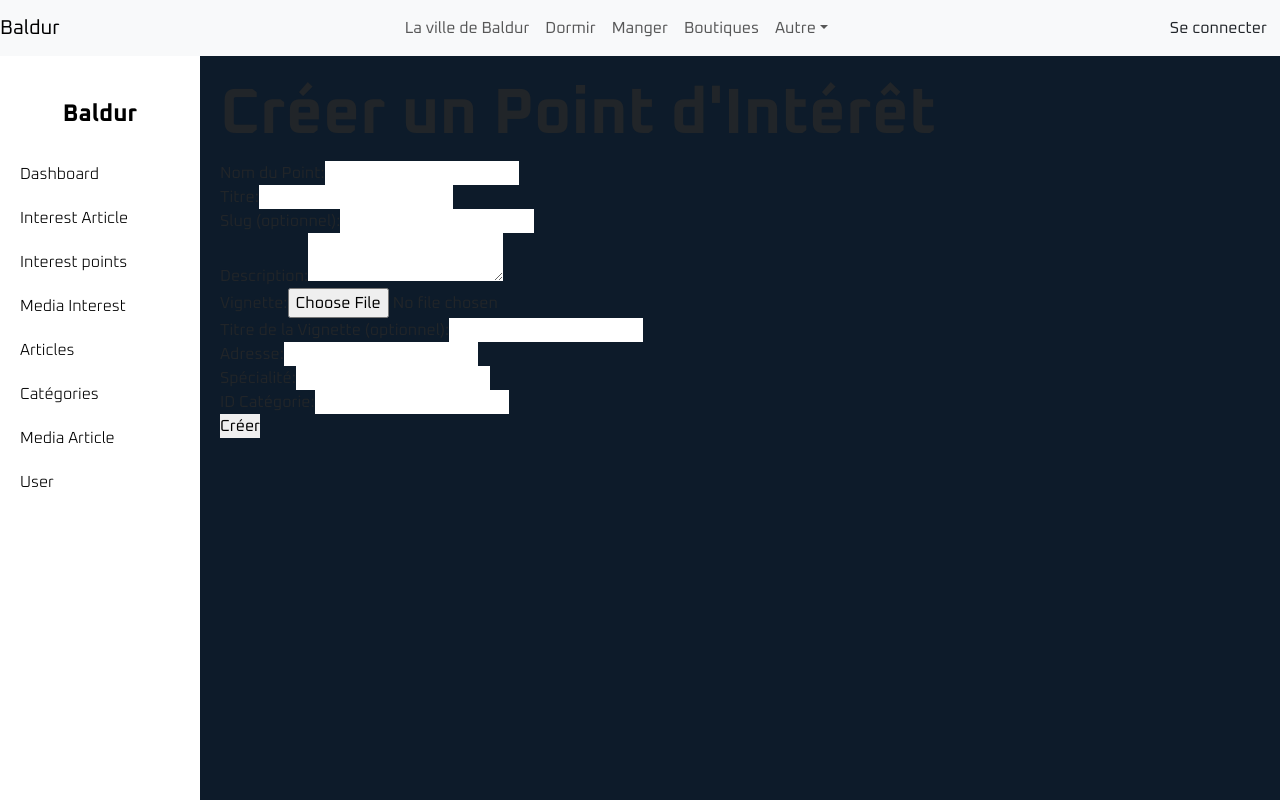
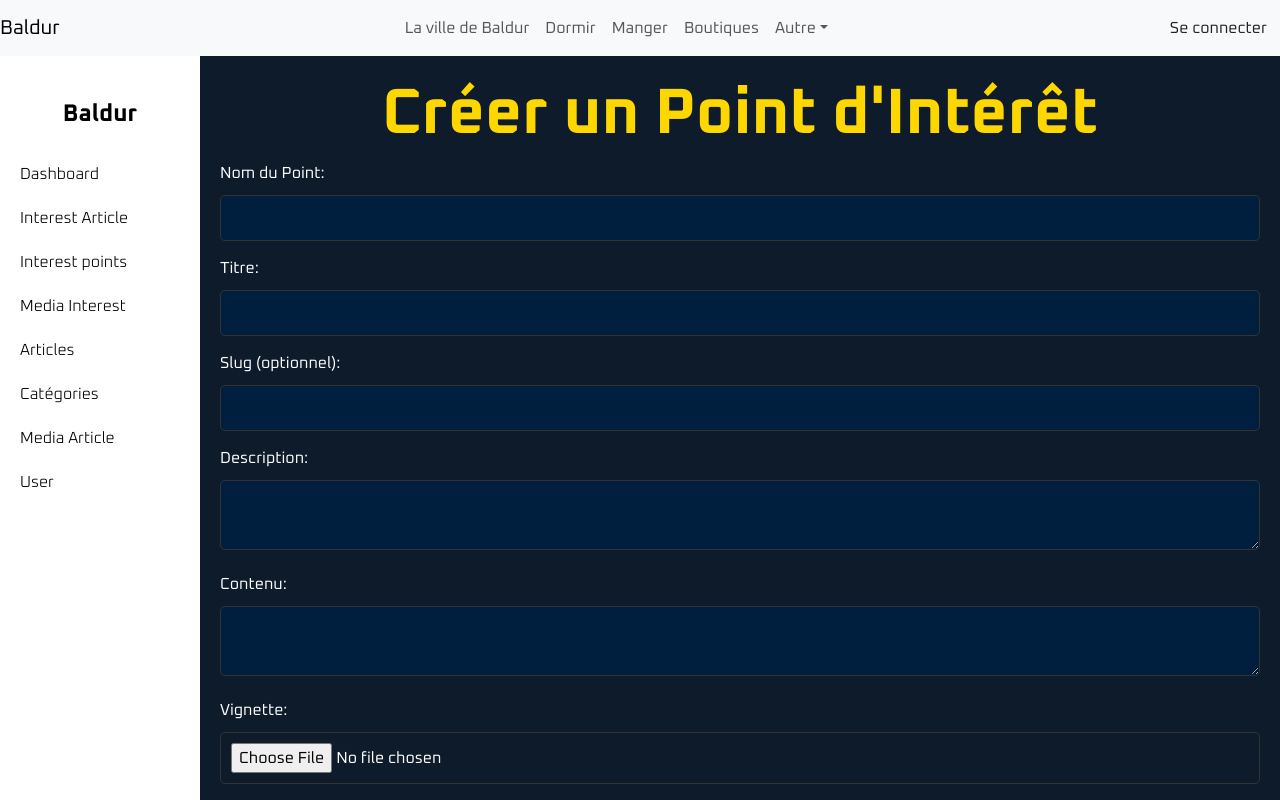
Before and after one commit to Tanthiel50/baldur-client, a React (Create React App) app: page /admin/create-interest-point in a window 1280 px wide. Shown: the top 800 px of the page. Built offline with nearby package versions, Linux system fonts and the light colour scheme.

Commit message:
style + toastify avec erreur back

```diff
--- /dev/null
+++ b/src/pages/admin/interestPoints/AddInterestPoints.css
@@ -0,0 +1,61 @@
+.admin-container {
+    display: flex;
+    background-color: #0D1B2A;
+    color: #ffffff;
+    min-height: 100vh;
+  }
+
+  .admin-content {
+    flex-grow: 1;
+    padding: 20px;
+  }
+
+  .admin-content h1 {
+    color: #FFD700;
+    text-align: center;
+  }
+
+  .form-group {
+    margin-bottom: 15px;
+  }
+
+  .form-group label {
+    display: block;
+    margin-bottom: 5px;
+  }
+
+  .form-group input, .form-group textarea, .form-group select {
+    width: 100%;
+    padding: 10px;
+    margin-top: 5px;
+    border: 1px solid #333333;
+    border-radius: 5px;
+    background-color: #001F3F; /* Un bleu profond pour contraster avec le fond */
+    color: #ffffff;
+  }
+
+  .form-group input[type="file"] {
+    background-color: transparent;
+  }
+
+  .button-submit {
+    display: block;
+    width: 100%;
+    padding: 10px;
+    margin-top: 20px;
+    background-color: #007bff;
+    color: #ffffff;
+    border: none;
+    border-radius: 5px;
+    cursor: pointer;
+  }
+
+  .button-submit:hover {
+    background-color: #0056b3;
+  }
+
+  /* Ajout de styles pour les messages d'erreur */
+  .error-message {
+    color: #ff3860; /* Rouge pour les erreurs */
+    margin-top: 5px;
+  }
--- a/src/pages/admin/interestPoints/AddInterestPoints.jsx
+++ b/src/pages/admin/interestPoints/AddInterestPoints.jsx
@@ -3,19 +3,24 @@ import { useForm } from 'react-hook-form';
 import axios from 'axios';
 import { toast } from 'react-toastify';
 import Sidebar from '../../components/admin/Sidebard';
+import { useUserContext } from '../../../context/UserProvider';
+import './AddInterestPoints.css';
 
 const AddInterestPoint = () => {
   const { register, handleSubmit, formState: { errors }, reset } = useForm();
+  const { user } = useUserContext();
 
   const onSubmit = async (data) => {
     const formData = new FormData();
     for (const key in data) {
-      formData.append(key, data[key]);
+      if (data[key] instanceof FileList) {
+        formData.append(key, data[key][0]);
+      } else {
+        formData.append(key, data[key]);
+      }
     }
+    formData.append('user_id', user.id);
 
-    for (var pair of formData.entries()) {
-      console.log(pair[0] + ", " + pair[1]);
-    }
     try {
       await axios.post('http://127.0.0.1:8000/api/interestpoints', formData, {
         headers: {
@@ -23,12 +28,25 @@ const AddInterestPoint = () => {
         },
       });
       toast.success('Point d\'intérêt créé avec succès');
-      reset(); // Réinitialiser le formulaire après la soumission réussie
+      reset();
     } catch (error) {
-      toast.error('Erreur lors de la création du point d\'intérêt');
+      // Vérification de la présence d'un message d'erreur dans la réponse du back-end
+      if (error.response && error.response.data && error.response.data.message) {
+        // Si l'erreur contient une structure détaillée (par exemple, des champs spécifiques en erreur)
+        if (typeof error.response.data.message === 'object') {
+          const messages = Object.values(error.response.data.message).join('. ');
+          toast.error(`Erreur : ${messages}`);
+        } else {
+          // Si l'erreur est une chaîne simple
+          toast.error(`Erreur : ${error.response.data.message}`);
+        }
+      } else {
+        // Message d'erreur générique si la réponse du back-end ne contient pas de détail
+        toast.error('Une erreur est survenue lors de la création du point d\'intérêt.');
+      }
       console.error('Erreur de soumission:', error);
     }
-  };
+};
 
   return (
     <div className="admin-container">
@@ -36,51 +54,56 @@ const AddInterestPoint = () => {
       <div className="admin-content">
         <h1>Créer un Point d'Intérêt</h1>
         <form onSubmit={handleSubmit(onSubmit)} encType="multipart/form-data">
-          <div>
+          <div className="form-group">
             <label>Nom du Point:</label>
             <input {...register("pointName", { required: true })} />
-            {errors.pointName && <span>Ce champ est requis</span>}
+            {errors.pointName && <span className="error-message">Ce champ est requis</span>}
           </div>
-          <div>
+          <div className="form-group">
             <label>Titre:</label>
             <input {...register("pointTitle", { required: true })} />
-            {errors.pointTitle && <span>Ce champ est requis</span>}
+            {errors.pointTitle && <span className="error-message">Ce champ est requis</span>}
           </div>
-          <div>
+          <div className="form-group">
             <label>Slug (optionnel):</label>
             <input {...register("pointSlug")} />
           </div>
-          <div>
+          <div className="form-group">
             <label>Description:</label>
             <textarea {...register("pointDescription", { required: true })} />
-            {errors.pointDescription && <span>Ce champ est requis</span>}
+            {errors.pointDescription && <span className="error-message">Ce champ est requis</span>}
           </div>
-          <div>
+          <div className="form-group">
+            <label>Contenu:</label>
+            <textarea {...register("pointContent", { required: true })} />
+            {errors.pointContent && <span className="error-message">Ce champ est requis</span>}
+          </div>
+          <div className="form-group">
             <label>Vignette:</label>
             <input type="file" {...register("pointThumbnail", { required: true })} alt="Thumbnail" />
-            {errors.pointThumbnail && <span>Ce champ est requis</span>}
+            {errors.pointThumbnail && <span className="error-message">Ce champ est requis</span>}
           </div>
-          <div>
+          <div className="form-group">
             <label>Titre de la Vignette (optionnel):</label>
             <input {...register("pointThumbnailTitle")} />
           </div>
-          <div>
+          <div className="form-group">
             <label>Adresse:</label>
             <input {...register("pointAdress", { required: true })} />
-            {errors.pointAdress && <span>Ce champ est requis</span>}
+            {errors.pointAdress && <span className="error-message">Ce champ est requis</span>}
+          </div>
+          <div className="form-group">
+            <label>Spécialité:</label>
+            <input {...register("pointSpeciality", { required: true })} />
+            {errors.pointSpeciality && <span className="error-message">Ce champ est requis</span>}
+          </div>
+          <div className="form-group">
+            <label>ID Catégorie:</label>
+            <input type="number" {...register("pointCategories_id", { required: true })} />
+            {errors.pointCategories_id && <span className="error-message">Ce champ est requis</span>}
           </div>
           <div>
-            <label>Spécialité:</label>
-            <input {...register("pointSpeciality", { required: true })} />
-            {errors.pointSpeciality && <span>Ce champ est requis</span>}
-          </div>
-          <div>
-            <label>ID Catégorie:</label>
-            <input type="number" {...register("pointCategories_id", { required: true })} />
-            {errors.pointCategories_id && <span>Ce champ est requis</span>}
-          </div>
-          <div>
-            <button type="submit">Créer</button>
+            <button type="submit" className="button-5">Créer</button>
           </div>
         </form>
       </div>
```
